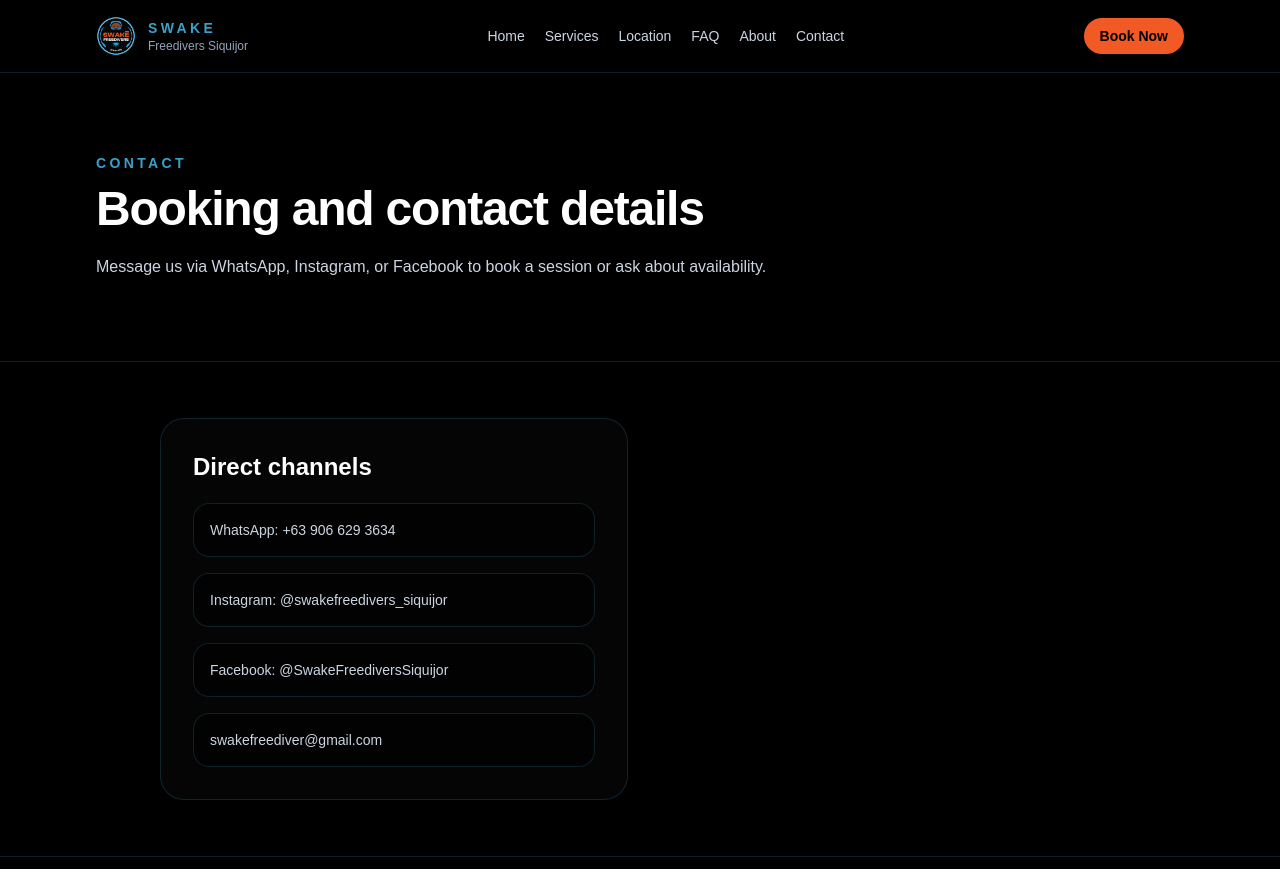
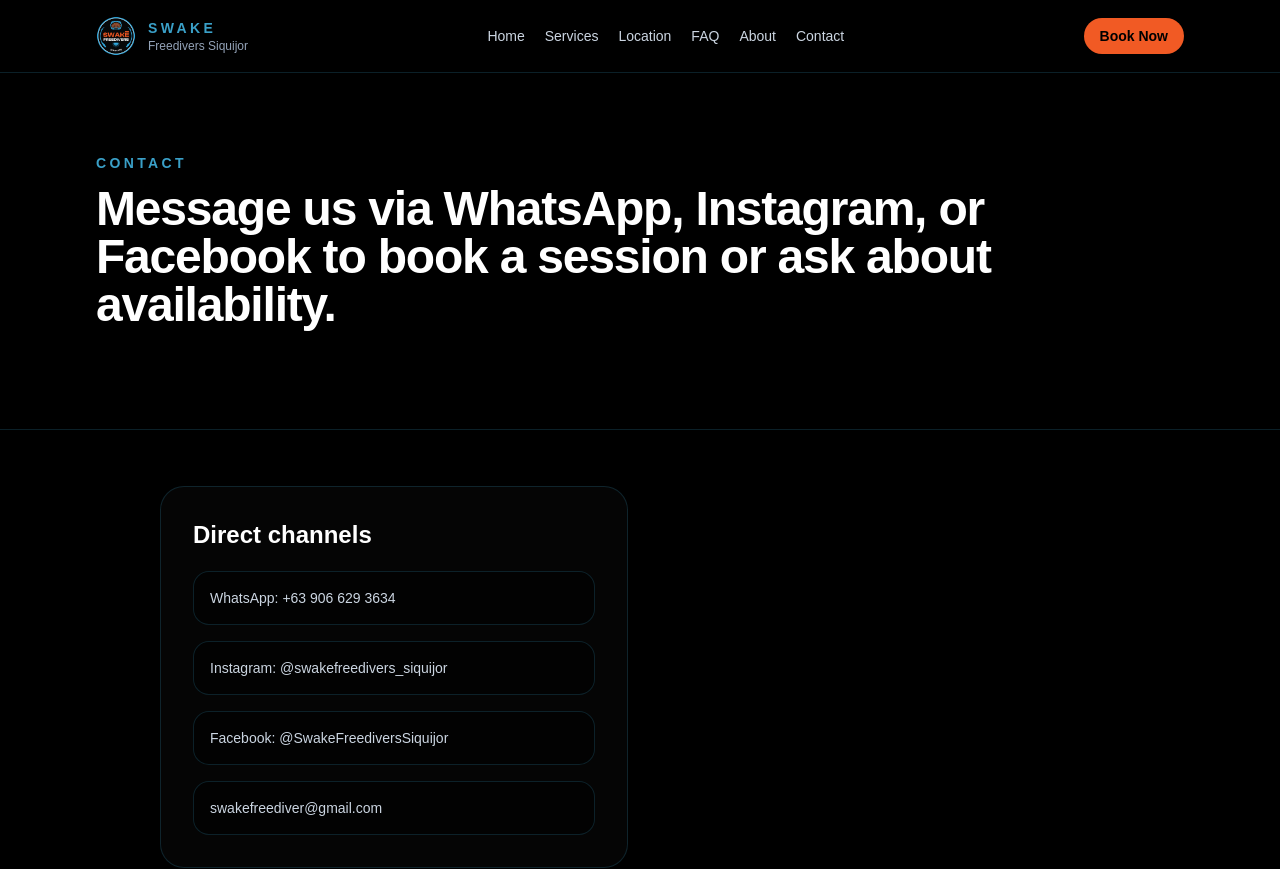
Before and after one commit to cbmserino-cyber/swake-diving-center, a Next.js app: page /contact in a window 1280 px wide. Shown: the top 869 px of the page. Built offline with nearby package versions, Linux system fonts and the light colour scheme.

Commit message:
Update page.tsx

```diff
--- a/app/contact/page.tsx
+++ b/app/contact/page.tsx
@@ -14,8 +14,7 @@ export default function ContactPage() {
     <>
       <PageHero
         eyebrow="Contact"
-        title="Booking and contact details"
-        description="Message us via WhatsApp, Instagram, or Facebook to book a session or ask about availability."
+        title="Message us via WhatsApp, Instagram, or Facebook to book a session or ask about availability."
       />
 
       <section className="mx-auto max-w-5xl px-6 py-14 lg:px-8">
```
